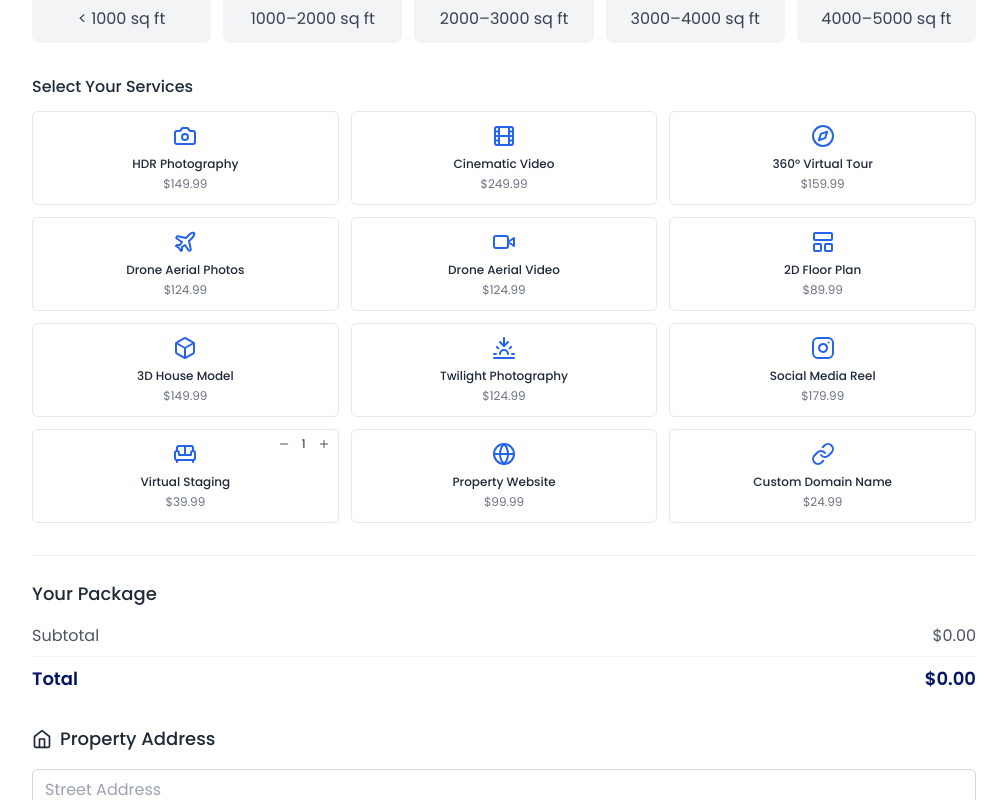
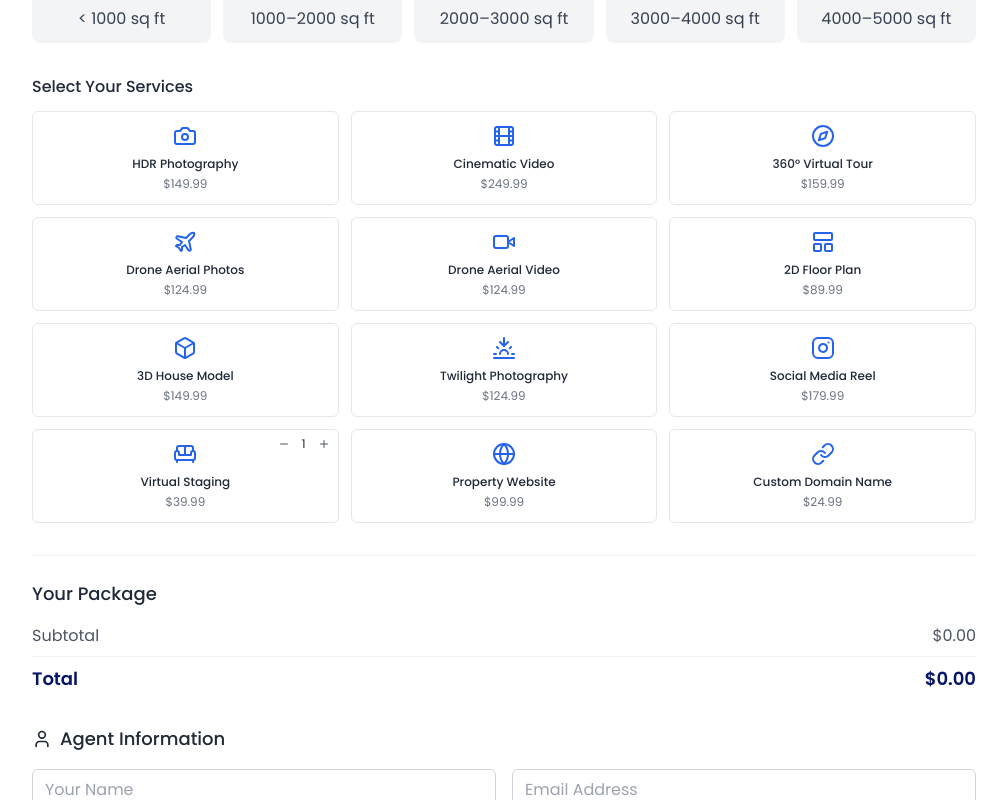
Before and after one commit to cooperthompson55/booking-portal-v2, a React (Vite) app: page / in a window 1280 px wide. Both pictures are taken after a click on the button "Continue to Booking". Shown: the part 201-1001 px from the top of the page, without its empty margins (136-1143 px from the left). Built offline with nearby package versions, Linux system fonts and the light colour scheme.

Commit message:
Add agent information to the booking form

```diff
--- a/src/components/OrderForm.tsx
+++ b/src/components/OrderForm.tsx
@@ -1,11 +1,12 @@
 import React from 'react';
 import { OrderFormData } from '../types';
-import { Home, Calendar, MessageSquare, AlertCircle } from 'lucide-react';
+import { Home, Calendar, MessageSquare, AlertCircle, User, Mail, Phone, Building2 } from 'lucide-react';
 
 interface OrderFormProps {
   formData: OrderFormData;
-  onFormChange: (field: keyof Omit<OrderFormData, 'address'>, value: any) => void;
+  onFormChange: (field: keyof Omit<OrderFormData, 'address' | 'agent'>, value: any) => void;
   onAddressChange: (field: keyof OrderFormData['address'], value: string) => void;
+  onAgentChange: (field: keyof OrderFormData['agent'], value: string) => void;
   validationErrors: string[];
 }
 
@@ -13,6 +14,7 @@ const OrderForm: React.FC<OrderFormProps> = ({
   formData,
   onFormChange,
   onAddressChange,
+  onAgentChange,
   validationErrors
 }) => {
   const hasError = (fieldName: string): boolean => {
@@ -29,6 +31,62 @@ const OrderForm: React.FC<OrderFormProps> = ({
 
   return (
     <div className="space-y-6">
+      {/* Agent Information */}
+      <div className="space-y-4">
+        <h3 className="text-lg font-medium text-gray-800 flex items-center gap-2">
+          <User className="w-5 h-5" />
+          Agent Information
+        </h3>
+        <div className="grid grid-cols-1 md:grid-cols-2 gap-4">
+          <div className="relative">
+            <input
+              type="text"
+              placeholder="Your Name"
+              value={formData.agent.name}
+              onChange={(e) => onAgentChange('name', e.target.value)}
+              className={inputClassName('name')}
+            />
+            {hasError('name') && (
+              <AlertCircle className="absolute right-3 top-1/2 -translate-y-1/2 w-5 h-5 text-red-500" />
+            )}
+          </div>
+          <div className="relative">
+            <input
+              type="email"
+              placeholder="Email Address"
+              value={formData.agent.email}
+              onChange={(e) => onAgentChange('email', e.target.value)}
+              className={inputClassName('email')}
+            />
+            {hasError('email') && (
+              <AlertCircle className="absolute right-3 top-1/2 -translate-y-1/2 w-5 h-5 text-red-500" />
+            )}
+          </div>
+          <div className="relative">
+            <input
+              type="tel"
+              placeholder="Phone Number"
+              value={formData.agent.phone}
+              onChange={(e) => onAgentChange('phone', e.target.value)}
+              className={inputClassName('phone')}
+            />
+            {hasError('phone') && (
+              <AlertCircle className="absolute right-3 top-1/2 -translate-y-1/2 w-5 h-5 text-red-500" />
+            )}
+          </div>
+          <div className="relative">
+            <input
+              type="text"
+              placeholder="Company (Optional)"
+              value={formData.agent.company}
+              onChange={(e) => onAgentChange('company', e.target.value)}
+              className="w-full px-3 py-2 border border-gray-300 rounded-md focus:outline-none focus:ring-1 focus:ring-blue-500"
+            />
+          </div>
+        </div>
+      </div>
+
+      {/* Property Address */}
       <div className="space-y-4">
         <h3 className="text-lg font-medium text-gray-800 flex items-center gap-2">
           <Home className="w-5 h-5" />
--- a/src/components/PackageBuilder.tsx
+++ b/src/components/PackageBuilder.tsx
@@ -17,8 +17,9 @@ interface PackageBuilderProps {
   validationErrors: string[];
   handleSizeSelect: (size: PropertySize) => void;
   handleServiceToggle: (service: Service, count?: number) => void;
-  handleFormChange: (field: keyof Omit<OrderFormData, 'address'>, value: any) => void;
+  handleFormChange: (field: keyof Omit<OrderFormData, 'address' | 'agent'>, value: any) => void;
   handleAddressChange: (field: keyof OrderFormData['address'], value: string) => void;
+  handleAgentChange: (field: keyof OrderFormData['agent'], value: string) => void;
   handleSubmit: (e: React.FormEvent) => Promise<void>;
   handleReset: () => void;
 }
@@ -35,6 +36,7 @@ const PackageBuilder: React.FC<PackageBuilderProps> = ({
   handleServiceToggle,
   handleFormChange,
   handleAddressChange,
+  handleAgentChange,
   handleSubmit,
   handleReset
 }) => {
@@ -88,6 +90,7 @@ const PackageBuilder: React.FC<PackageBuilderProps> = ({
             formData={formData}
             onFormChange={handleFormChange}
             onAddressChange={handleAddressChange}
+            onAgentChange={handleAgentChange}
             validationErrors={validationErrors}
           />
 
--- a/src/hooks/usePackageBuilder.tsx
+++ b/src/hooks/usePackageBuilder.tsx
@@ -15,6 +15,12 @@ const initialFormData: OrderFormData = {
   occupancyStatus: 'Vacant',
   preferredDate: '',
   propertyNotes: '',
+  agent: {
+    name: '',
+    email: '',
+    phone: '',
+    company: ''
+  }
 };
 
 interface ServiceCount {
@@ -55,6 +61,21 @@ export const usePackageBuilder = () => {
 
     if (!formData.preferredDate) {
       errors.push('Please select a preferred date');
+    }
+
+    // Validate agent information
+    if (!formData.agent.name) {
+      errors.push('Please enter your name');
+    }
+
+    if (!formData.agent.email) {
+      errors.push('Please enter your email');
+    } else if (!/^[^\s@]+@[^\s@]+\.[^\s@]+$/.test(formData.agent.email)) {
+      errors.push('Please enter a valid email address');
+    }
+
+    if (!formData.agent.phone) {
+      errors.push('Please enter your phone number');
     }
 
     setValidationErrors(errors);
@@ -110,7 +131,18 @@ export const usePackageBuilder = () => {
     }));
   }, []);
 
-  const handleFormChange = useCallback((field: keyof Omit<OrderFormData, 'address'>, value: any) => {
+  const handleAgentChange = useCallback((field: keyof OrderFormData['agent'], value: string) => {
+    setValidationErrors([]);
+    setFormData(prev => ({
+      ...prev,
+      agent: {
+        ...prev.agent,
+        [field]: value
+      }
+    }));
+  }, []);
+
+  const handleFormChange = useCallback((field: keyof Omit<OrderFormData, 'address' | 'agent'>, value: any) => {
     setValidationErrors([]);
     setFormData(prev => ({
       ...prev,
@@ -155,7 +187,8 @@ export const usePackageBuilder = () => {
         preferred_date: formData.preferredDate,
         property_status: formData.occupancyStatus,
         status: 'pending',
-        user_id: userData?.user?.id || null
+        user_id: userData?.user?.id || null,
+        agent_info: formData.agent
       };
 
       const { error } = await supabase
@@ -197,6 +230,7 @@ export const usePackageBuilder = () => {
     handleServiceToggle,
     handleFormChange,
     handleAddressChange,
+    handleAgentChange,
     handleSubmit,
     handleReset
   };
```
Also changed, not shown: src/types/index.ts (+8 -0 lines), 1 other file (tests, documents, lock files or other folders).
